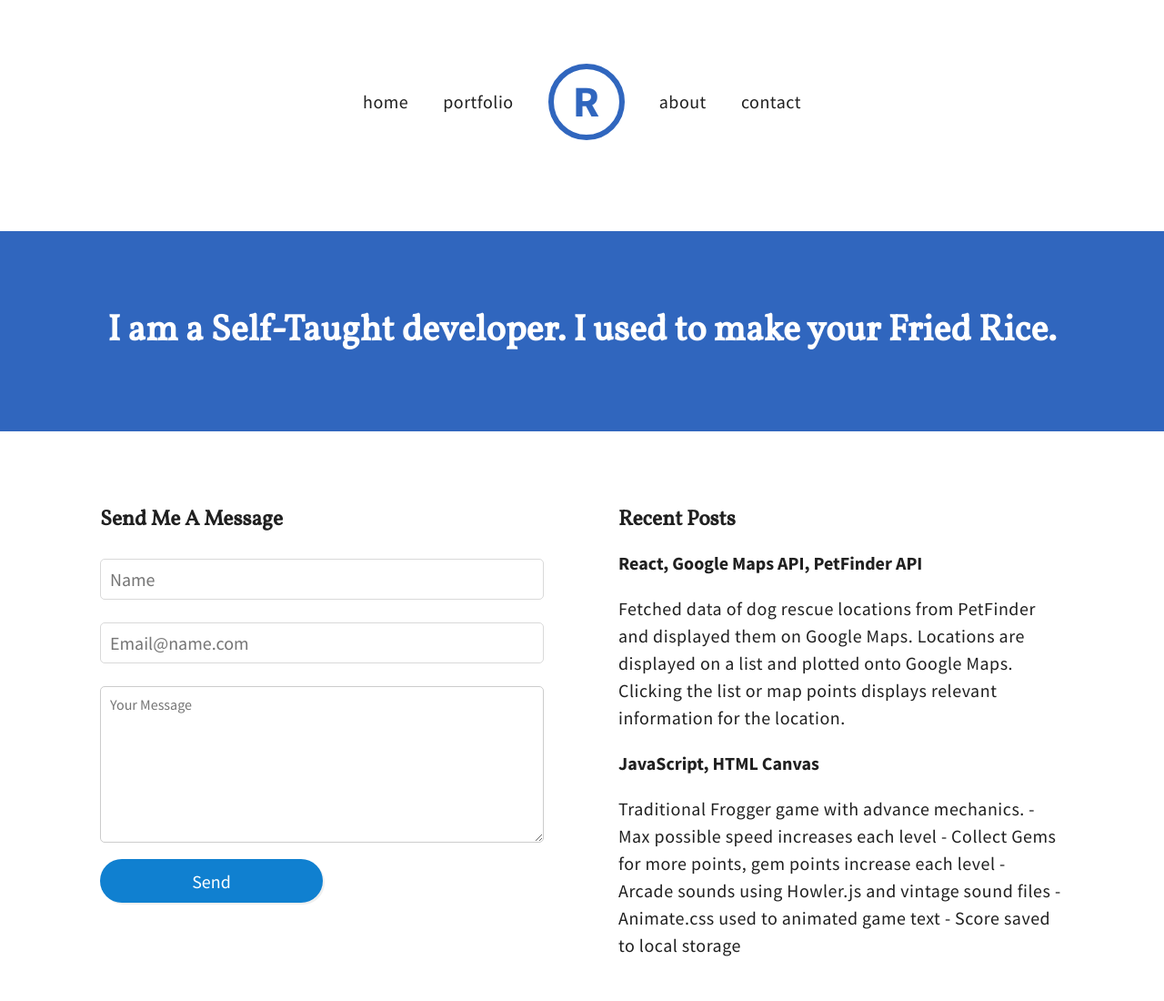
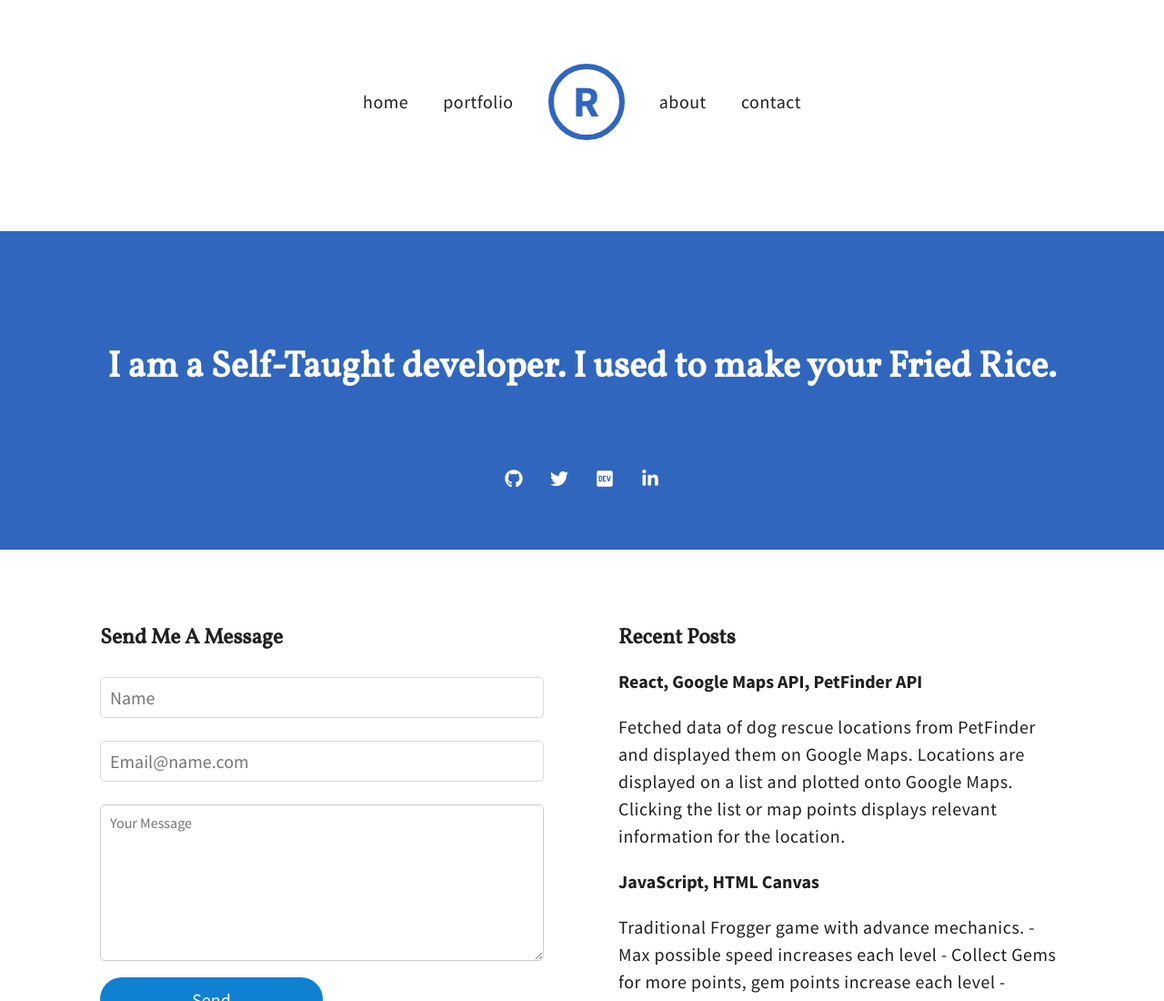
Before and after one commit to rleu82/Portfolio, a Gatsby site in the folder gatsby/: page / in a window 1280 px wide. Shown: the top 1100 px of the page at 91% size. Built offline with nearby package versions, Linux system fonts and the light colour scheme; Gatsby itself is replaced by a stand-in of ours.

Commit message:
social icons inserted

```diff
--- a/gatsby/src/components/MyIntro.js
+++ b/gatsby/src/components/MyIntro.js
@@ -1,5 +1,12 @@
 import React from 'react';
 import styled from 'styled-components';
+import {
+  FaGithub,
+  FaTwitter,
+  FaDev,
+  FaLinkedinIn,
+  FaInstagram,
+} from 'react-icons/fa';
 
 const MyIntroStyles = styled.section`
   width: 100%;
@@ -9,11 +16,20 @@ const MyIntroStyles = styled.section`
   line-height: 1.5;
   text-align: center;
   margin-bottom: 4em;
-  padding: 4em 0;
+  padding: 2em 0;
   .inner-intro {
     max-width: 1100px;
-    margin: 0 auto;
+    margin: 4em auto;
     padding: 0 2em;
+  }
+  ul {
+    max-width: 200px;
+    list-style: none;
+    display: grid;
+    grid-template-columns: auto auto auto auto;
+    align-items: center;
+    justify-items: center;
+    margin: 2em auto 1em auto;
   }
 `;
 
@@ -23,6 +39,20 @@ export default function MyIntro() {
       <div className="inner-intro">
         <h1>I am a Self-Taught developer. I used to make your Fried Rice.</h1>
       </div>
+      <ul>
+        <li>
+          <FaGithub />
+        </li>
+        <li>
+          <FaTwitter />
+        </li>
+        <li>
+          <FaDev />
+        </li>
+        <li>
+          <FaLinkedinIn />
+        </li>
+      </ul>
     </MyIntroStyles>
   );
 }
```
